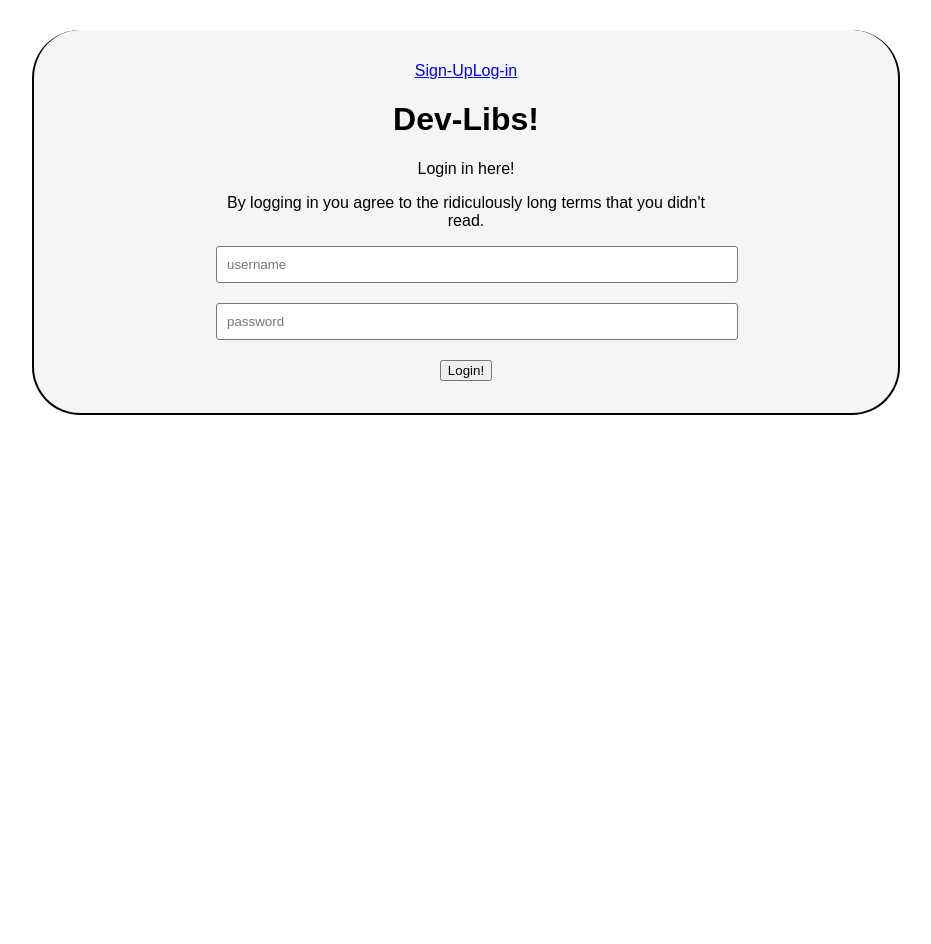
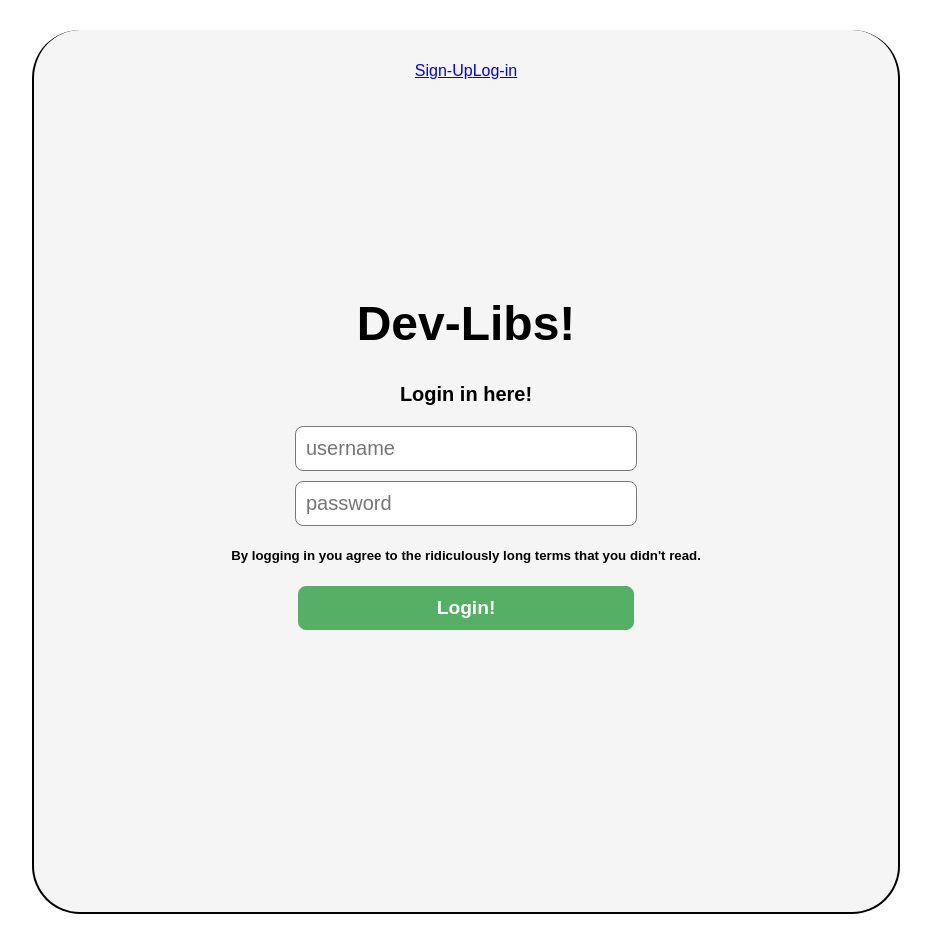
Before and after one commit to bw-dev-libs/Front-End, a React (Create React App) app in the folder dev-libs/: page /login in a window 1280 px wide. Shown: the whole page, without its empty margins (174-1105 px from the left). Before the commit the page ends 800 px from the top, so only its background shows below. Built offline with nearby package versions, Linux system fonts and the light colour scheme.

Commit message:
Styled Log in component

```diff
--- a/dev-libs/src/components/Login.js
+++ b/dev-libs/src/components/Login.js
@@ -1,5 +1,75 @@
 import React from "react";
 import axiosWithAuth from './utils/axiosWithAuth';
+import styled from "styled-components";
+
+import logo from "../icon.svg";
+
+const StyledLogin = styled.div`
+  /* background: #f5f5f5; */
+  /* background:red; */
+  height: 100vh;
+  max-width: 500px;
+  width: 100%;
+  margin: 0 auto;
+  .header{
+    /* width: 100%; */
+    /* background:green; */
+  }
+  img {
+    max-width: 100px;
+    /* border: 1rem solid red; */
+    position: relative;
+    top: -210px;
+    margin-top: 0rem;
+    margin-bottom: 5rem;
+  }
+
+  h1{
+    font-size: 3rem;
+    position: relative;
+    /* top: -50px; */
+
+    /* border: 1rem solid red; */
+    /* border-bottom: 15rem; */
+  }
+
+  button {
+    padding: 10px 15px;
+    background-color: #55af64;
+    color: white;
+    border: 1px solid #55af64;
+    background-color: 250ms;
+    font-size: 1.2rem;
+    font-weight:bold;
+    border-radius: 0.5rem;
+    width:21rem;
+    margin-bottom:9rem;
+    &:hover {
+      cursor: pointer;
+      background-color: white;
+      color: #55af64;
+    }
+  }
+  .input-field{
+ border-radius:0.5rem;
+ font-size:1.25rem;
+ max-width:20rem;
+ margin: 10px auto;
+ box-shadow:2px;
+ /* border-bottom: 5rem; */
+  }
+
+
+  p{
+    font-size:1.25rem;
+    font-weight:bold;
+    .login-span{
+    color: #55af64;
+    font-weight:normal;
+  }
+  }
+`;
+
 
 class Login extends React.Component {
     state= {
@@ -31,11 +101,16 @@ class Login extends React.Component {
     }
     render() {
   return (
+    <StyledLogin>
+      <div className="header">
+                <img src={logo} alt="logo" />
+              </div>
+
 
     <form onSubmit={this.handleSubmit}>
       <h1>Dev-Libs!</h1>
       <p>Login in here!</p>
-      <p>By logging in you agree to the ridiculously long terms that you didn't read.</p>
+
       {/* <linearGradient
 
         id="linearGradient"
@@ -56,6 +131,7 @@ class Login extends React.Component {
           <path
         d="m 40,120.00016 239.99984,-3.2e-4 c 0,0 24.99263,0.79932 25.00016,35.0016 0.008,34.20084 -25.00016,35 -25.00016,35 h -239.99984 c 0,-0.0205 -25,4.01348 -25,38.5 0,34.48652 25,38.5 25,38.5 h 215 c 0,0 20,-0.99604 20,-25 0,-24.00396 -20,-25 -20,-25 h -190 c 0,0 -20.1.71033 -20,25 0,24.00396 20,25 20,25 h 168.57143" /> */}
       <input
+      className="input-field"
       type="text"
       name="username"
       placeholder="username"
@@ -63,14 +139,16 @@ class Login extends React.Component {
       onChange={this.handleChange}
       />
       <input
+      className="input-field"
       type="password"
       name="password"
       value={this.state.credentials.password}
       onChange={this.handleChange}
       placeholder="password"
-      />
+      /><h5>By logging in you agree to the ridiculously long terms that you didn't read.</h5>
       <button>Login!</button>
     </form>
+      </StyledLogin>
   );
     }
 }
```
Lines whose indentation alone changed are shown as unchanged.
